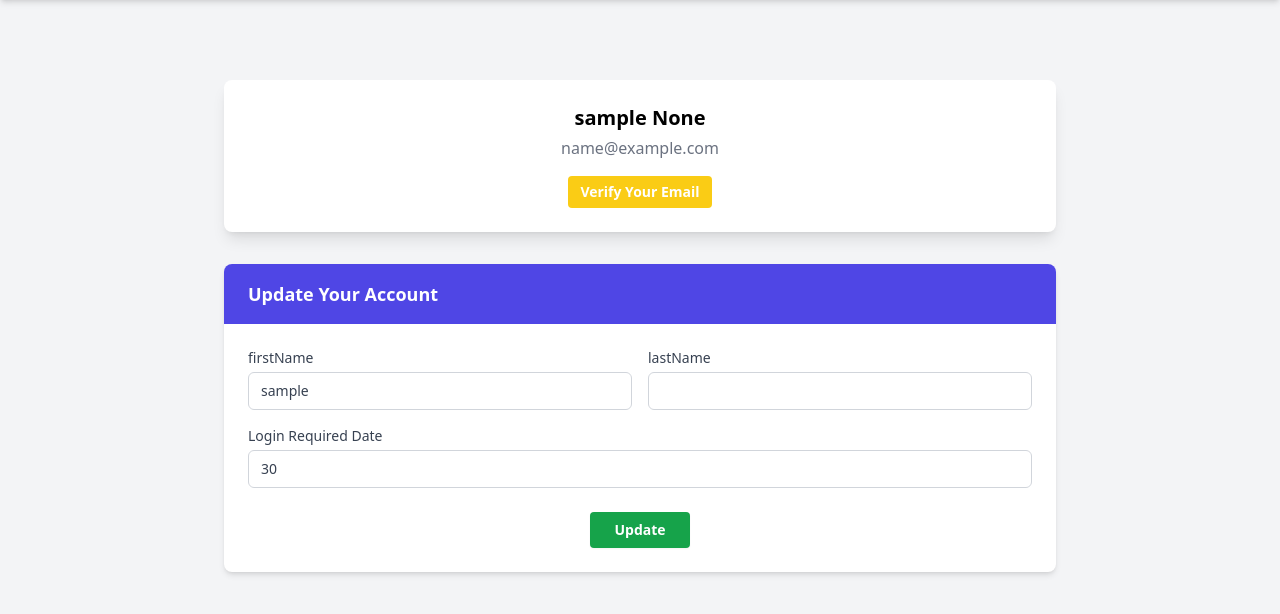
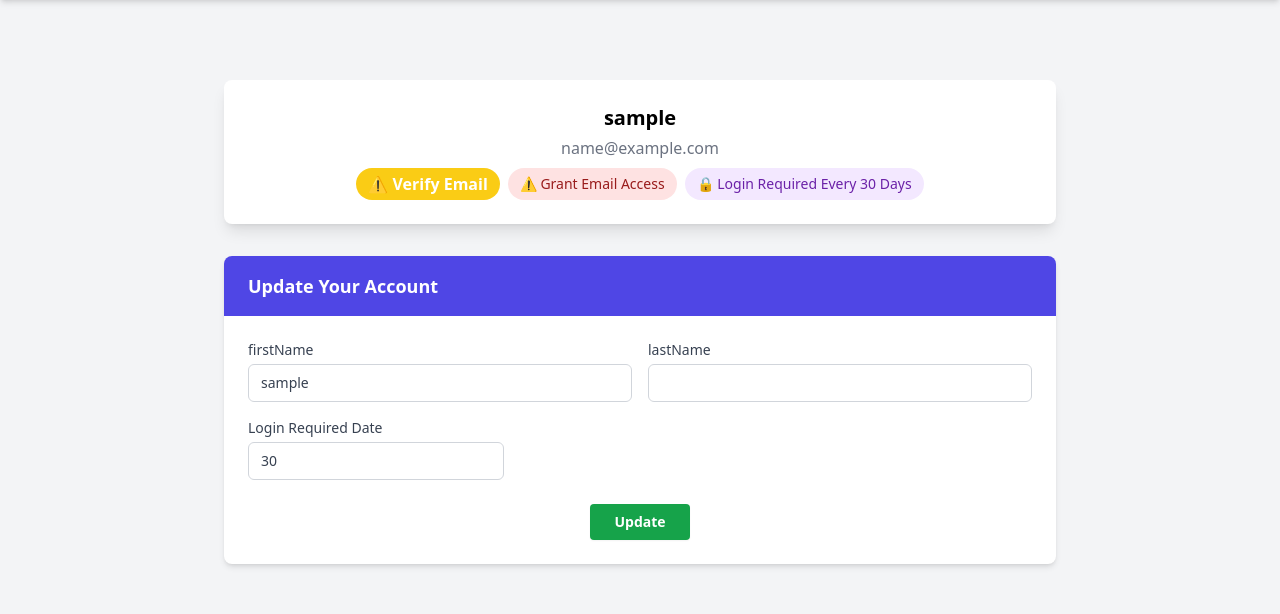
Before and after one commit to ravilladhaneesh/secrets-app, a Flask app: page /account in a window 1280 px wide. Shown: the part 64-678 px from the top of the page. Run offline with Flask 3, Linux system fonts and the light colour scheme; the visitor is signed in with stand-in values (Sample User, id 1); some libraries are stand-ins or nearby versions.

Commit message:
Update accounts page, fix bugs (#28)

```diff
--- a/secrets_app/templates/account.html
+++ b/secrets_app/templates/account.html
@@ -6,25 +6,52 @@
     <!-- Profile Card -->
     <div class="mb-8">
         <div class="bg-white shadow-lg rounded-lg p-6 text-center">
-            <!-- Avatar (optional) -->
-            {#
-            <div class="mb-4">
-                <img src="{{ url_for('static', filename='images/avatar.png') }}" alt="avatar"
-                     class="rounded-full mx-auto shadow w-24 h-24 object-cover">
+            <h3 class="text-xl font-semibold mb-1">
+                {{ current_user.firstName }} {% if current_user.lastName %}{{ current_user.lastName }}{% endif %}
+            </h3>
+            <p class="text-gray-500 mb-2">{{ current_user.email }}</p>
+
+            <!-- Badges Row -->
+            <div class="flex flex-wrap justify-center gap-2 mt-2">
+                {# Verified Badge or Verify Prompt #}
+                {% if current_user.is_verified %}
+                    <span class="inline-flex items-center bg-green-100 text-green-800 text-sm font-medium px-3 py-1 rounded-full">
+                        ✅ Verified
+                    </span>
+                {% else %}
+                    <a href="{{ url_for('accounts.verify', next=url_for('accounts.account')) }}"
+                    class="inline-flex items-center bg-yellow-400 hover:bg-yellow-500 text-white font-semibold px-3 py-1 rounded-full">
+                        ⚠️ Verify Email
+                    </a>
+                {% endif %}
+
+                {# Email Authorized Badge or Warning Link #}
+                {% if current_user.send_email_authorized %}
+                    <span class="inline-flex items-center bg-blue-100 text-blue-800 text-sm font-medium px-3 py-1 rounded-full">
+                        📧 Email Authorized
+                    </span>
+                {% else %}
+                    <a href="{{ url_for('accounts.authorize_send_message', provider='google') }}"
+                    class="inline-flex items-center bg-red-100 text-red-800 text-sm font-medium px-3 py-1 rounded-full hover:bg-red-200">
+                        ⚠️ Grant Email Access
+                    </a>
+                {% endif %}
+
+                {# Login Requirement Badge #}
+                {% if current_user.required_login_per_days %}
+                    <span class="inline-flex items-center bg-purple-100 text-purple-800 text-sm font-medium px-3 py-1 rounded-full">
+                        🔒 Login Required Every {{ current_user.required_login_per_days }} Days
+                    </span>
+                {% else %}
+                    <span class="inline-flex items-center bg-gray-100 text-gray-800 text-sm font-medium px-3 py-1 rounded-full">
+                        No Login Requirement
+                    </span>
+                {% endif %}
             </div>
-            #}
-            <h3 class="text-xl font-semibold mb-1">{{ current_user.firstName }} {{ current_user.lastName }}</h3>
-            <p class="text-gray-500 mb-2">{{ current_user.email }}</p>
-            {% if current_user.is_verified %}
-                <span class="inline-block bg-green-100 text-green-800 text-sm font-medium px-3 py-1 rounded-full">Verified</span>
-            {% else %}
-                <a href="{{ url_for('accounts.verify', next=url_for('accounts.account')) }}"
-                   class="inline-block mt-2 text-sm bg-yellow-400 hover:bg-yellow-500 text-white font-semibold py-1.5 px-3 rounded">
-                    Verify Your Email
-                </a>
-            {% endif %}
+
         </div>
     </div>
+
 
     <!-- Update Info Section -->
     <div class="bg-white shadow-md rounded-lg overflow-hidden">
@@ -66,14 +93,15 @@
                     <div class="md:col-span-2">
                         {{ form.required_login_per_days.label(class="block text-sm font-medium text-gray-700") }}
                         {% if form.required_login_per_days.errors %}
-                            {{ form.required_login_per_days(class="mt-1 block w-full rounded-md border border-red-500 px-3 py-2 text-sm text-gray-700 focus:ring-red-500 focus:border-red-500") }}
+                            {{ form.required_login_per_days(class="mt-1 block w-64 rounded-md border border-red-500 px-3 py-2 text-sm text-gray-700 focus:ring-red-500 focus:border-red-500") }}
                             <p class="text-red-600 text-sm mt-1">
                                 {% for error in form.required_login_per_days.errors %}{{ error }}{% endfor %}
                             </p>
                         {% else %}
-                            {{ form.required_login_per_days(class="mt-1 block w-full rounded-md border border-gray-300 px-3 py-2 text-sm text-gray-700 focus:ring-indigo-500 focus:border-indigo-500") }}
+                            {{ form.required_login_per_days(class="mt-1 block w-64 rounded-md border border-gray-300 px-3 py-2 text-sm text-gray-700 focus:ring-indigo-500 focus:border-indigo-500") }}
                         {% endif %}
                     </div>
+
                 </div>
 
                 <!-- Submit Button -->
```
Also changed, not shown: secrets_app/templates/home.html (+7 -0 lines).
